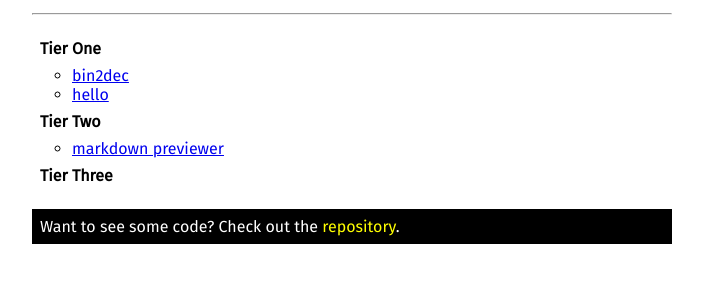
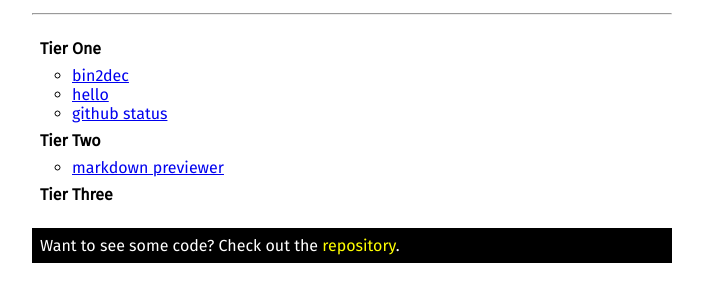
Before and after one commit to User5842/app-ideas, a website: page index.html in a window 1280 px wide. Shown: the part 122-424 px from the top of the page, without its empty margins (288-991 px from the left). Drawn offline with Linux system fonts and the light colour scheme.

Commit message:
update README and audit

```diff
--- a/index.html
+++ b/index.html
@@ -36,6 +36,11 @@
             <li>
               <a href="/tier-one/hello/index.html" target="_blank">hello</a>
             </li>
+            <li>
+              <a href="/tier-one/github-status/index.html" target="_blank"
+                >github status</a
+              >
+            </li>
           </ul>
           <li class="tiers__tier">Tier Two</li>
           <ul>
--- a/package.json
+++ b/package.json
@@ -6,6 +6,7 @@
   "homepage": "https://github.com/User5842/app-ideas-nest",
   "author": "Rafael Negron <r.negron1@umiami.edu> (https://rafaeln.me/)",
   "scripts": {
+    "audit": "npm audit fix --force",
     "build": "npm run format && npm run lint && npm run lint:styles",
     "deploy": "surge",
     "format": "prettier --write .",
@@ -13,7 +14,7 @@
     "lint:styles": "stylelint \"**/*.css\""
   },
   "dependencies": {
-    "surge": "^0.23.1"
+    "surge": "^0.9.0"
   },
   "devDependencies": {
     "eslint": "^8.15.0",
```
Also changed, not shown: README.md, 1 other file.
